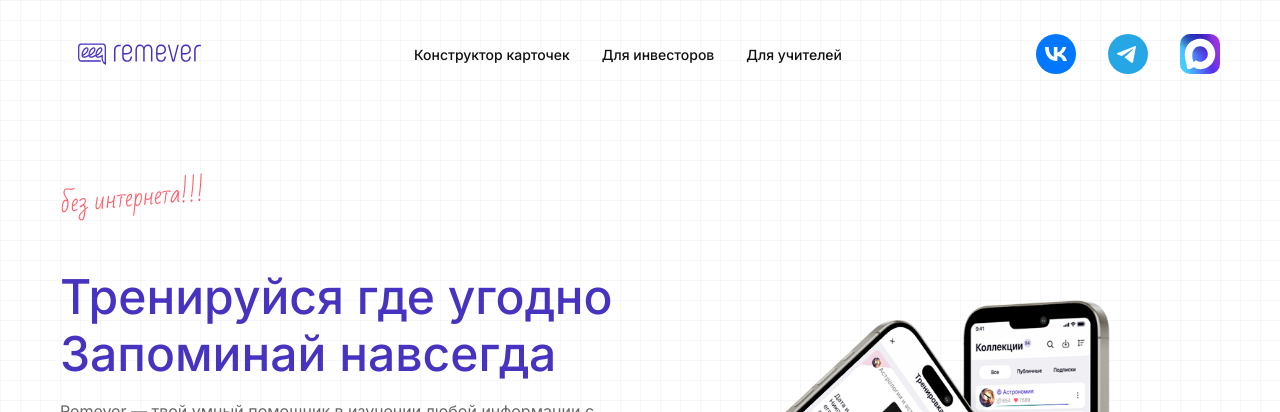
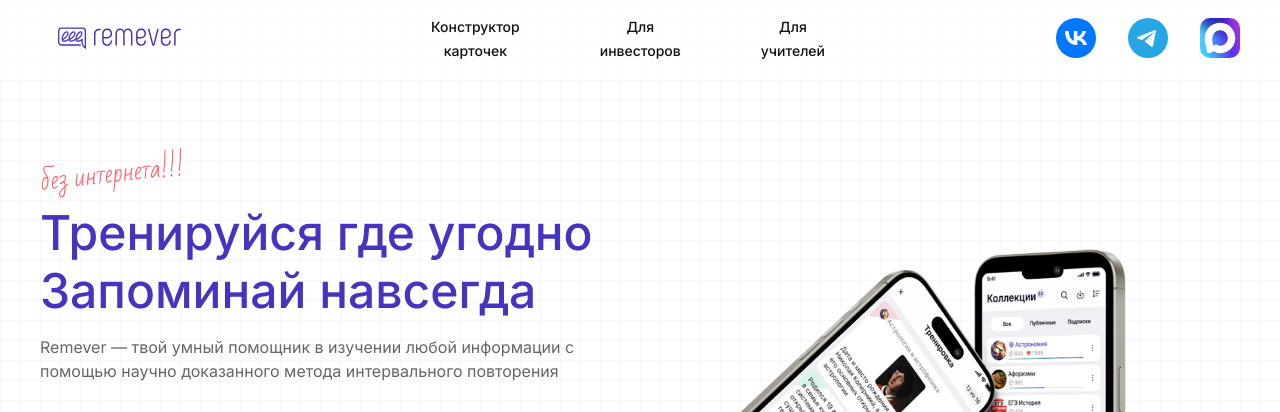
Before and after one commit to AlexsandrSF/remever_lending, a Flask app: page / in a window 1280 px wide. Shown: the top 412 px of the page. Run offline with Flask 3, Linux system fonts and the light colour scheme.

Commit message:
Header fix. Padding header set.

````diff
--- a/static/css/style.css
+++ b/static/css/style.css
@@ -1,3 +1,9 @@
+* {
+  margin: 0;
+  padding: 0;
+  box-sizing: border-box;
+}
+
 /* ========================   CSS Variables   ========================================================================== */
 :root {
   /* Цветовая палитра из макета */
@@ -36,6 +42,7 @@
   font-size: 16px;
   line-height: 1.5;
   overflow-x: hidden;
+
 }
 
 img {
@@ -95,7 +102,6 @@
   width: 100%;
   max-width: 1200px;
   margin: 0 auto;
-  padding: 0 20px;
 }
 
 section {
@@ -139,15 +145,33 @@
   color: #ff5c69;
   font-family: "Bad Script", cursive;
   font-size: 24px;
-  transform: rotate(-5deg);
+  transform: rotate(-6.28deg);
   margin-bottom: 12px;
+  text-align: end;
+
 }
 
 /* =====================   Header   ========================================================================== */
+.main {
+  padding: 76px 0px 0px 0px;
+}
+
 .header {
-  padding: 20px 0;
-  position: relative;
+  padding: 12px 0;
+  position: fixed;
   z-index: 100;
+  width: 100%;
+}
+
+.header::before {
+  content: '';
+  position: absolute;
+  top: 0;
+  left: 0;
+  width: 100%;
+  height: 100%;
+  background-color: rgb(255, 255, 255, 0.6); /* Красный фон с прозрачностью 50 % */
+  z-index: -1; /* Отправляем фон на задний план */
 }
 
 .header-inner {
@@ -561,10 +585,17 @@
   .nav-list {
     display: flex;
     list-style: none;
-    gap: 32px;
+    gap: 80px;
     padding: 0;
     margin: 0;
   }
+
+.item-list {
+  width: auto;
+  text-align: center;
+}
+
+
 
   .nav-list a {
     font-size: 14px;
--- a/templates/index.html
+++ b/templates/index.html
@@ -20,7 +20,7 @@
     <link href="https://fonts.googleapis.com/css2?family=Bad+Script&family=Inter:ital,opsz,wght@0,14..32,100..900;1,14..32,100..900&display=swap" rel="stylesheet">
 
 </head>
-<body>
+<body >
 
     <!-- Шапка сайта -->
     <header class="header">
@@ -31,9 +31,9 @@
 
             <nav class="desktop-nav">
                 <ul class="nav-list">
-                    <li><a href="#constructor">Конструктор карточек</a></li>
-                    <li><a href="#investors">Для инвесторов</a></li>
-                    <li><a href="#teachers">Для учителей</a></li>
+                    <li class="item-list"><a href="#constructor">Конструктор<br>карточек</a></li>
+                    <li class="item-list"><a href="#investors">Для<br>инвесторов</a></li>
+                    <li class="item-list"><a href="#teachers">Для<br>учителей</a></li>
                 </ul>
             </nav>
 
@@ -52,7 +52,7 @@
         </div>
     </header>
 
-    <main>
+    <main class="main">
         <!-- Секция Hero -->
         <section class="hero">
             <div class="container hero-inner">
@@ -304,4 +304,3 @@
 
 </body>
 </html>
-```
````
